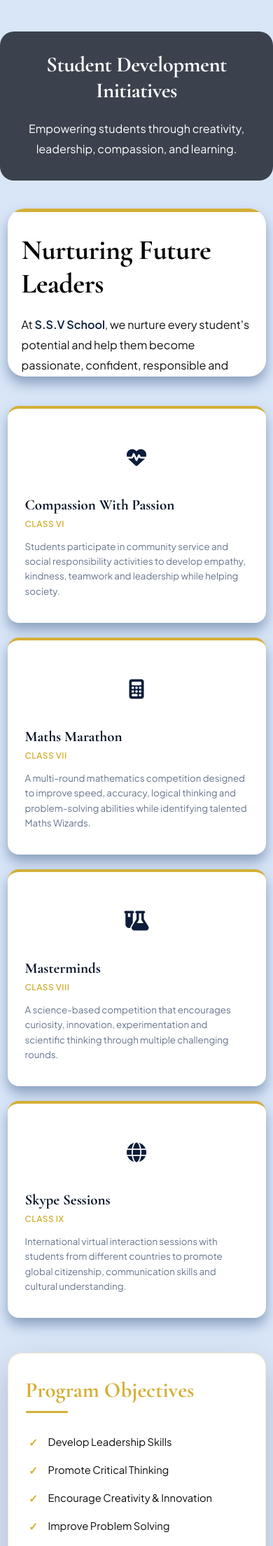
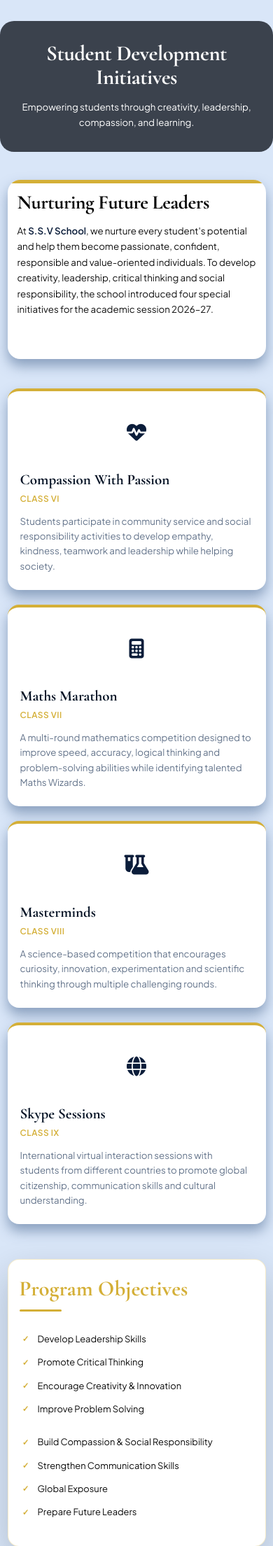
Before and after one commit to Gaurav9311/school_website, a Flask app: page /initiative.html in a window 390 px wide. Shown: the part 121-2330 px from the top of the page at 70% size. Run offline with Flask 3, Linux system fonts and the light colour scheme; some libraries are stand-ins or nearby versions.

Commit message:
Update project

```diff
--- a/templates/admission/admission-procedure.html
+++ b/templates/admission/admission-procedure.html
@@ -121,7 +121,7 @@
 
         .age-card-box {
             background: none;
-            border: 1px solid  #3371c2;
+            border: 1px solid #8888896e;
             border-radius: 14px;
             transition: all 0.3s ease;
             padding: 0.5rem;
--- a/templates/curriculums/initiative.html
+++ b/templates/curriculums/initiative.html
@@ -279,6 +279,51 @@
                 padding: 35px 25px;
             }
         }
+
+        @media (max-width: 575px) {
+            .ssv-discipline-section {
+                padding: 30px 0;
+            }
+
+            .ssv-discipline-title {
+                font-size: 2.2rem;
+                line-height: 1.1;
+                margin-bottom: 1rem;
+            }
+
+            .ssv-discipline-card {
+                height: auto;
+                min-height: 220px;
+                padding: 1.2rem 1rem;
+                border-radius: 18px;
+            }
+
+            .ssv-discipline-intro {
+                font-size: 0.95rem;
+                line-height: 1.7;
+            }
+
+            .ssv-initiative-details {
+                padding: 24px 16px;
+                border-radius: 16px;
+            }
+
+            .ssv-objective-list li {
+                font-size: 0.92rem;
+                padding-left: 26px;
+                margin-bottom: 14px;
+            }
+
+            .ssv-objective-list li::before {
+                width: 18px;
+                height: 18px;
+                font-size: 0.82rem;
+            }
+
+            .clubx-item {
+                padding: 24px 18px;
+            }
+        }
     </style>
 
     <!-- Google tag (gtag.js) -->
@@ -420,8 +465,8 @@
                             <!-- Introduction Block -->
                             <div class="row mb-5">
                                 <div class="col-lg-12">
-                                <h1 class="ssv-discipline-title  text-black" style="font-size: 40px;">Nurturing Future Leaders</h1>
-                                    <p class="ssv-discipline-intro" style="margin: 0; max-width: 100%;">
+                                    <h1 class="ssv-discipline-title text-black" style="font-size: clamp(2rem, 5vw, 2.8rem); line-height: 1.1; margin-bottom: 1rem;">Nurturing Future Leaders</h1>
+                                    <p class="ssv-discipline-intro" style="margin: 0; max-width: 100%; word-break: break-word;">
                                         At <strong>S.S.V School</strong>, we nurture every student's potential and help them become passionate, confident, responsible and value-oriented individuals. To develop creativity, leadership, critical thinking and social responsibility, the school introduced four special initiatives for the academic session 2026–27.
                                     </p>
                                 </div>
```
